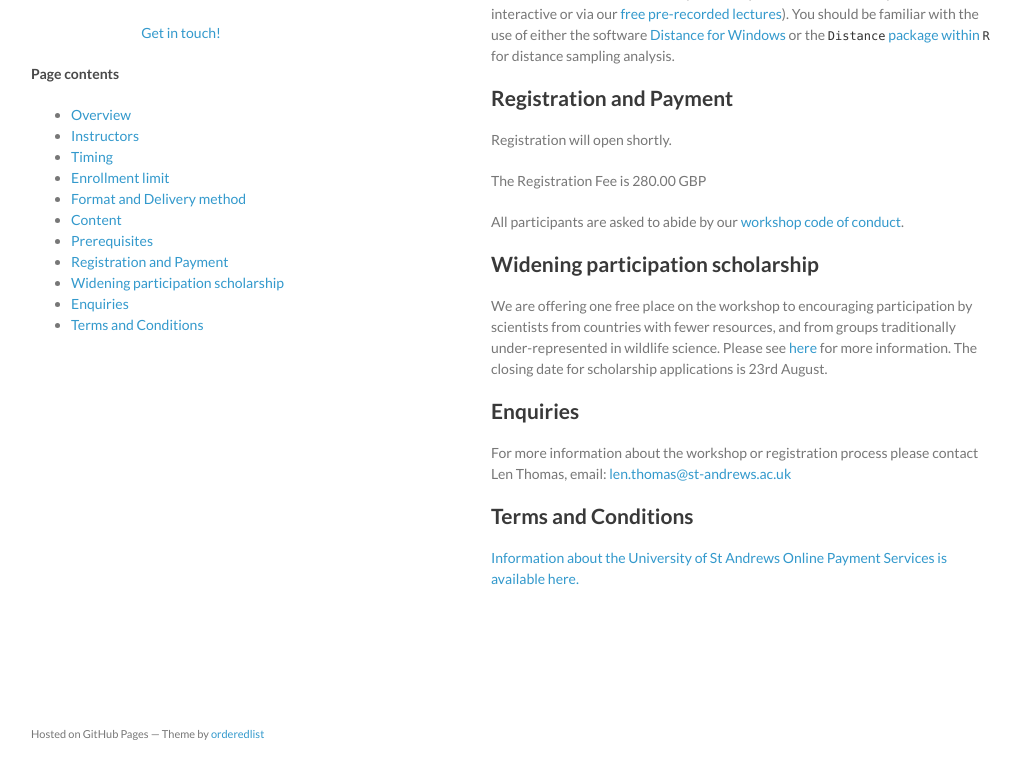
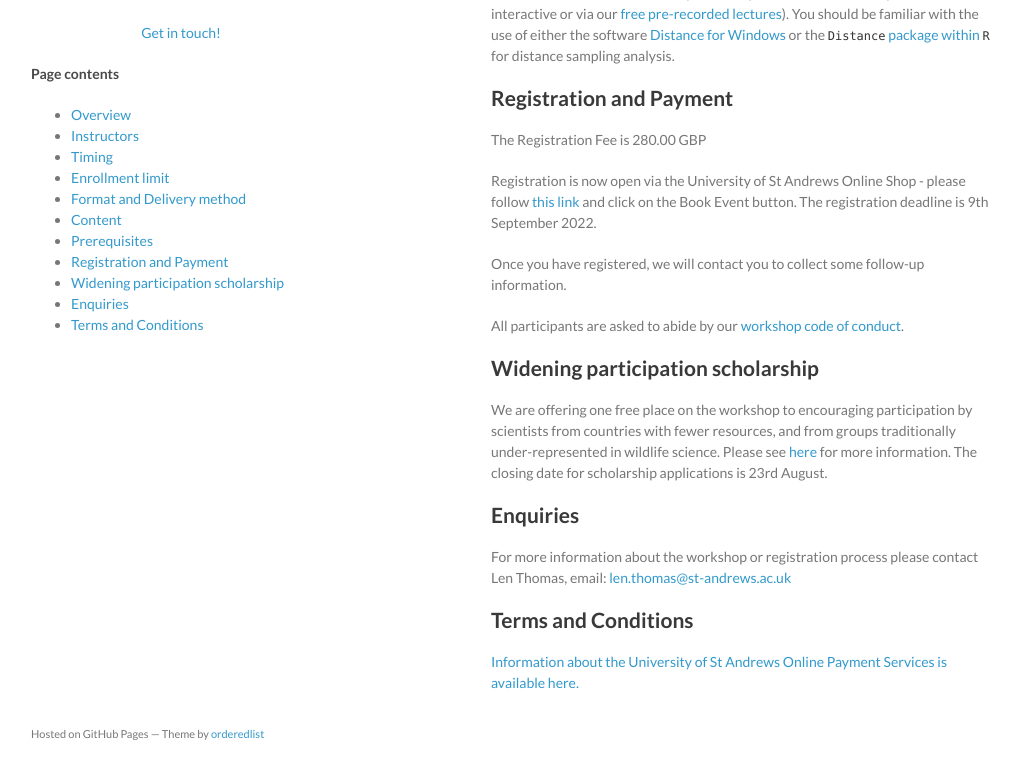
Before and after one commit to distanceworkshops/distanceworkshops.github.io, a Jekyll site: the page built from ctds-sept-2022.md, in a window 1280 px wide and 900 px high, scrolled down 1932 px, cut to the strip 137-900 px from the top of the window. Shown: the whole strip, without its empty margins (129-1150 px from the left). Built offline with Jekyll 4.4.1, drawn with Linux system fonts in a browser that asks for light colours.

Commit message:
Opened registration

```diff
--- a/ctds-sept-2022.md
+++ b/ctds-sept-2022.md
@@ -49,11 +49,11 @@ You should already understand distance sampling concepts, for example by having
 
 ## Registration and Payment
 
-Registration will open shortly.
-
 The Registration Fee is 280.00 GBP
 
-<!-- Registration is now open via the [Univ of St Andrews Online Shop](https://onlineshop.st-andrews.ac.uk/conferences-and-events/events/creem/online-workshop-analysis-of-camera-trap-data-with-distance-sampling-21st-25th-march-2022). Registration deadline is 9th September 2022.-->
+Registration is now open via the University of St Andrews Online Shop - please follow [this link](https://onlineshop.st-andrews.ac.uk/conferences-and-events/events/creem/online-workshop-analysis-of-camera-trap-data-with-distance-sampling-19th-20th-22nd-23rd-sept) and click on the Book Event button. The registration deadline is 9th September 2022.
+
+Once you have registered, we will contact you to collect some follow-up information.
 
 All participants are asked to abide by our [workshop code of conduct](code-of-conduct).
 
```
